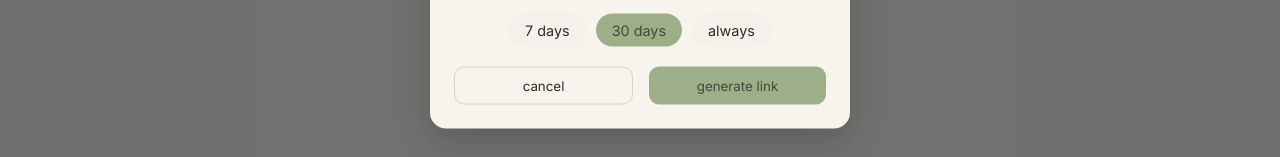
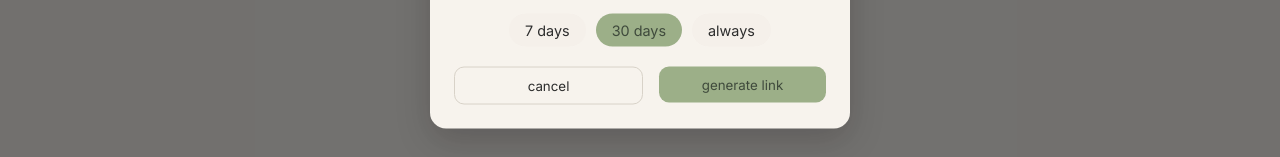
Before and after one commit to kabedont/BetweenUs, a React (Vite) app in the folder BetweenUs/: page /upload in a window 1280 px wide. Both pictures are taken after a click on the button "share". Shown: the part 377-534 px from the top of the page. Built offline with nearby package versions, Linux system fonts and the light colour scheme.

Commit message:
Finalize toast positioning relative to generate button
Signed-off-by: kabedont <jjenniferjosephina@outlook.com>

```diff
--- a/BetweenUs/src/components/PhotoUpload.css
+++ b/BetweenUs/src/components/PhotoUpload.css
@@ -303,7 +303,13 @@
     background-color: #f0ebe5;
 }
 
+.generate-wrapper {
+    position: relative;
+    flex: 1;
+}
+
 .modal-generate-link {
+    width: 100%;
     padding: 10px;
     border-radius: 10px;
     background-color: #9CAF88;
--- a/BetweenUs/src/components/PhotoUpload.jsx
+++ b/BetweenUs/src/components/PhotoUpload.jsx
@@ -162,6 +162,7 @@ function PhotoUpload({gridSize, mode, rows, cols, totalSlots, photos, setPhotos,
               </div>
               <div className='modal-actions'>
                 <button className='modal-cancel' onClick = {closeExpiryModal}>cancel</button>
+                <div className='generate-wrapper'>
                   <button className='modal-generate-link'
                     onClick = {async () => {
                       const success = await handleShare(selectedExpiry);
@@ -180,6 +181,7 @@ function PhotoUpload({gridSize, mode, rows, cols, totalSlots, photos, setPhotos,
                 </div>
               </div>
             </div>
+          </div>
           </>
           }
       </>
```
Lines whose indentation alone changed are shown as unchanged.
